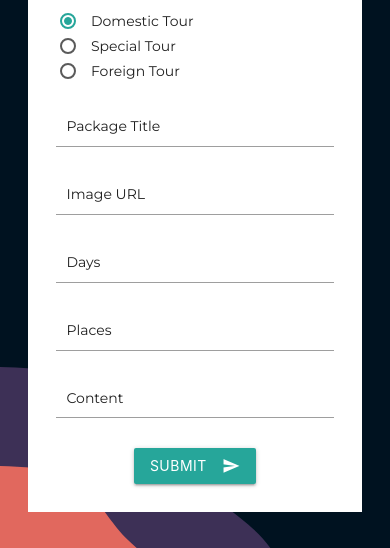
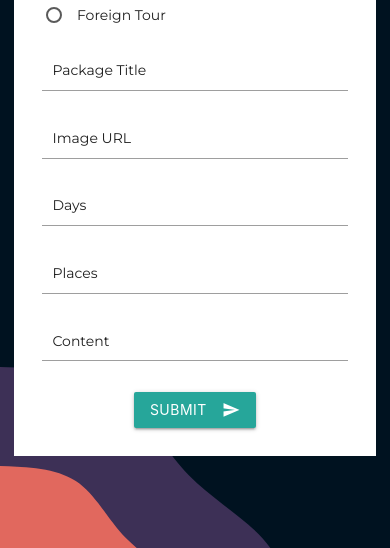
Before and after one commit to AbishekMahi/kumaranadmin, a plain HTML site: page index.html in a window 390 px wide. Shown: the part 296-844 px from the top of the page. Drawn offline with nearby package versions, Linux system fonts and the light colour scheme.

Commit message:
main content height changed

```diff
--- a/style.css
+++ b/style.css
@@ -44,16 +44,12 @@ label {
 @media only screen and (max-width: 768px) {
     body {
         background: url(images/phonebg.svg) no-repeat border-box;
-        /* background-size: cover;
-        display: flex;
-        align-items: center;
-        color: #000 !important;
-        justify-content: center;
-        height: 100vh; */
+        height: 100%;
+
     }
 
     .main {
         padding: 2rem;
-        margin: 2rem;
+        margin: 1rem;
     }
 }
```
